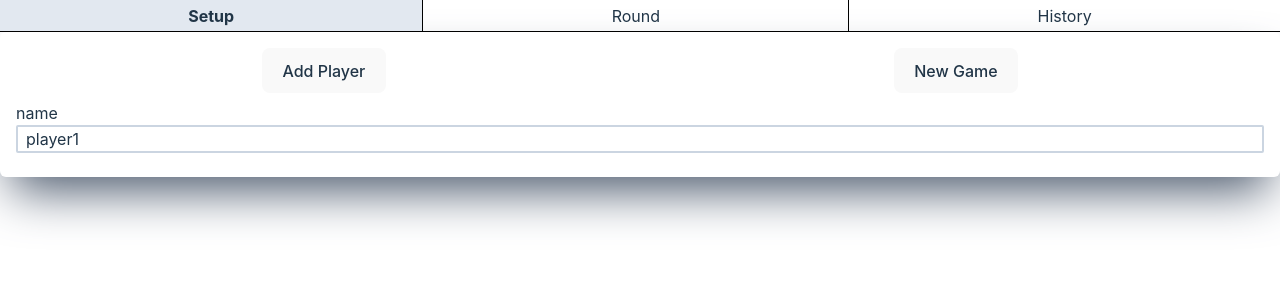
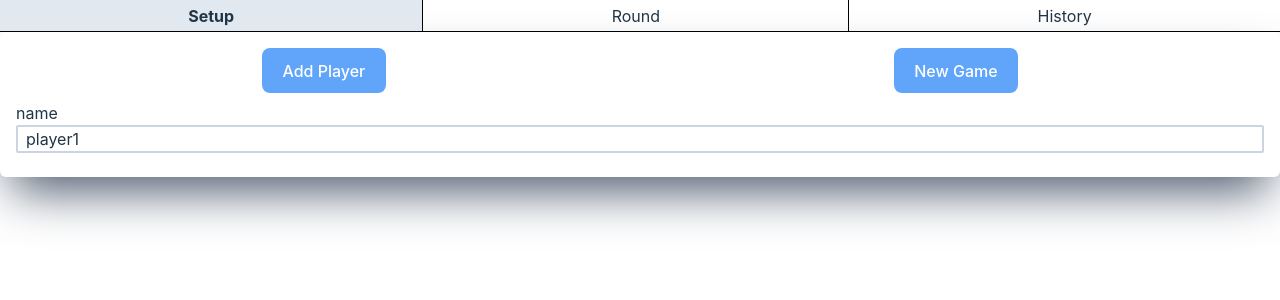
Before and after one commit to maldestor95/score, a Vue app: page / in a window 1280 px wide. Shown: the top 300 px of the page. Built offline with nearby package versions, Linux system fonts and the light colour scheme.

Commit message:
create default style

```diff
--- a/src/style.css
+++ b/src/style.css
@@ -33,20 +33,29 @@ a:visited{
 
 
 h1 {
-  font-size: 3.2em;
+  @apply text-5xl;
+   /* font-size: 3.2em; */
   line-height: 1.1;
 }
+h2 {
+  @apply text-3xl
+}
 
-button {
+h3 {@apply text-xl
+}
+
+
+ button {
   border-radius: 8px;
   border: 1px solid transparent;
   padding: 0.6em 1.2em;
   font-size: 1em;
   font-weight: 500;
   font-family: inherit;
-  background-color: #1a1a1a;
+  /* background-color: #1a1a1a; */
   cursor: pointer;
   transition: border-color 0.25s;
+  @apply bg-blue-400 text-white;
 }
 button:hover {
   border-color: #646cff;
@@ -60,8 +69,8 @@ button:focus-visible {
   padding: 2em;
 }
 button:disabled {
-  background-color:slategray;
-  opacity: 0.3;
+  /* background-color:slategray; */
+  @apply bg-slate-400;
 }
 #app {
   /* max-width: 1280px; */
@@ -70,6 +79,7 @@ button:disabled {
   /* padding: 2rem; */
   text-align: center;
   /* color: white; */
+  @apply text-base
 }
 
 @media (prefers-color-scheme: light) {
@@ -80,7 +90,7 @@ button:disabled {
   a:hover {
     color: #747bff;
   }
-  button {
+  /* button {
     background-color: #f9f9f9;
-  }
+  } */
 }
```
